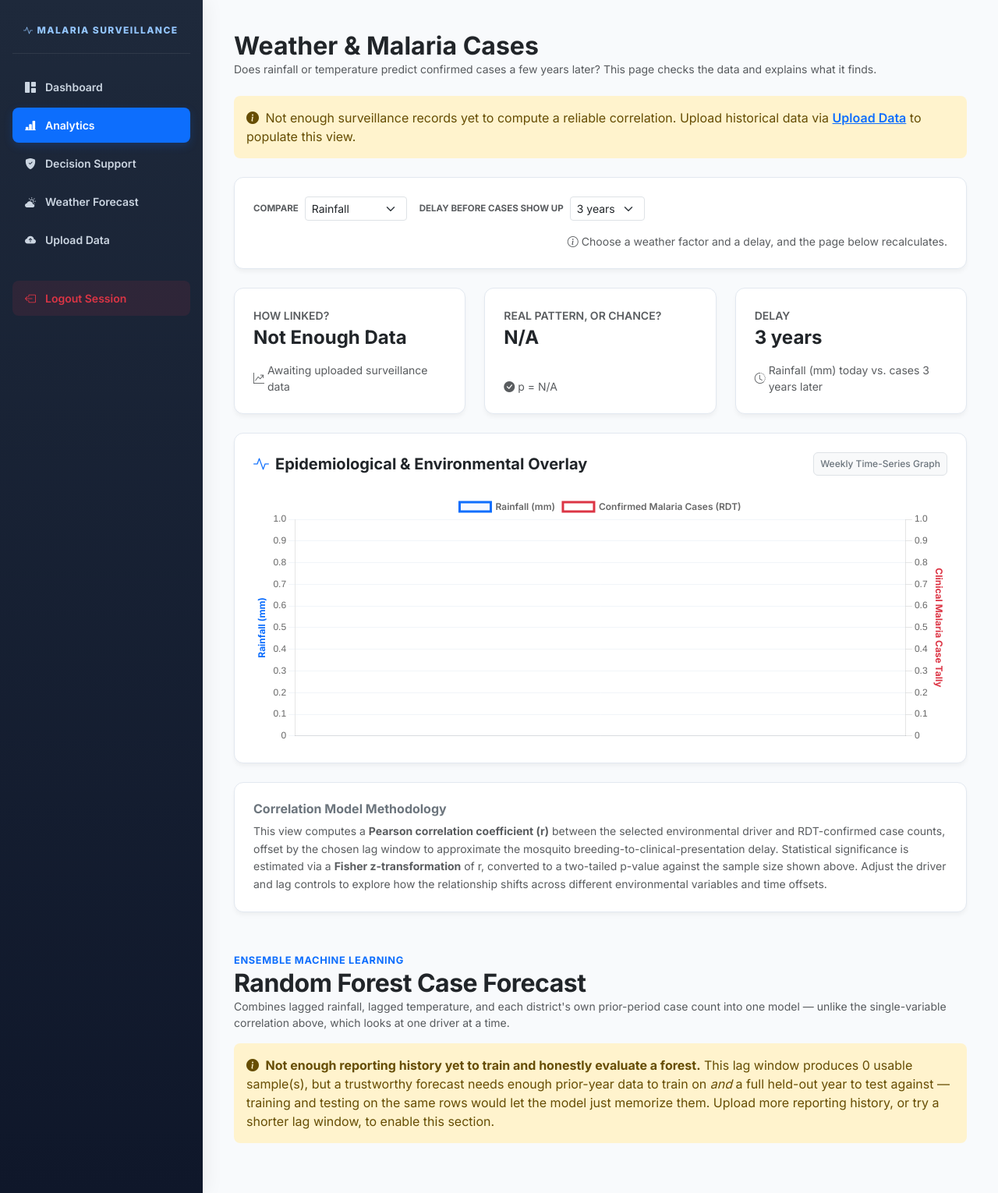
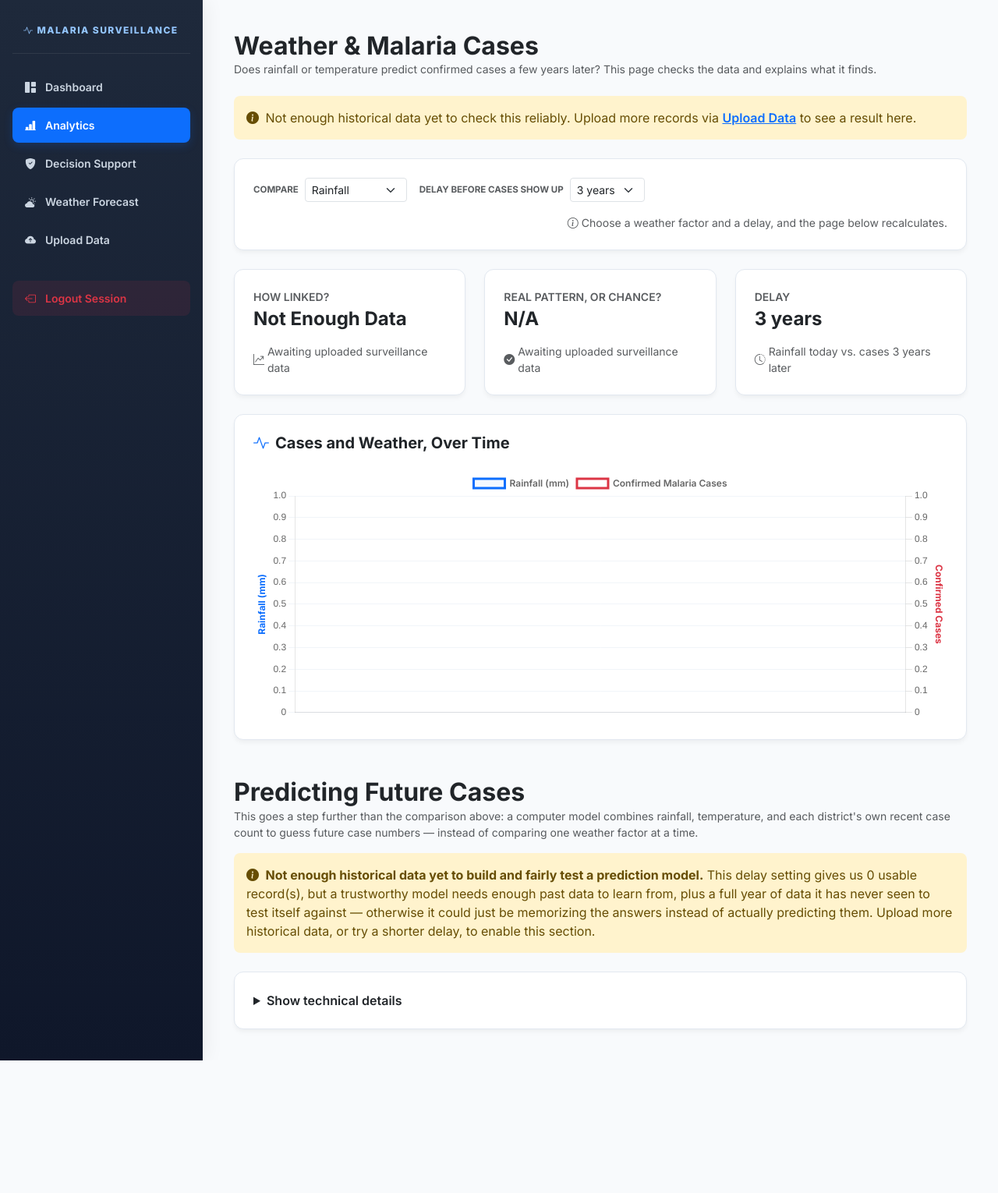
Before and after one commit to LadyStephania/Malaria-analytics-, a Django app: page /analytics/ in a window 1280 px wide. Shown: the whole page at 78% size. After the commit the page ends 1360 px from the top, so only its background shows below. Run offline with Django 5.2, Linux system fonts and the light colour scheme; the visitor is signed in with stand-in values (Sample User, id 1); data that the repository does not hold is empty.

Commit message:
Analytics: eliminate remaining jargon, move technical detail to an appendix
Follow-up to the previous plain-language pass - "r =", "p =", "Pearson
Correlation (R)", "Out-of-Sample R\xb2", "Mean Absolute Error", "Ensemble
Machine Learning", "time-based holdout", "Random Forest Regressor" etc.
were all still on the page, readable only to someone who already knows
what those terms mean.

- All three correlation stat cards, both alert-banner variants, and all
  three Random Forest stat cards rewritten in plain sentences - no
  formulas, no statistical vocabulary, nowhere on the visible page.
- Added _describe_forecast_accuracy() to translate the model's R\xb2 into
  a plain accuracy word ("Fairly accurate") plus a "captures ~X% of the
  pattern" sentence, instead of showing the bare coefficient.
- Random Forest feature names changed from "Rainfall (lagged)" /
  "Prior-period confirmed cases" to "Rainfall a while earlier" / "How
  many cases there were last time".
- Chart titles and legend labels plain-ified ("Cases and Weather, Over
  Time", "What Really Happened" vs "Model's Guess" instead of
  "Predicted vs. Actual").
- Both "Methodology" write-ups (correlation + prediction model) moved
  out of the main page flow into a single <details> "Show technical
  details" element at the bottom, collapsed by default - nothing lost,
  but nothing forced on a reader who just wants the plain-English
  answer. The real r/p/R\xb2/MAE numbers live there for anyone who wants
  them.

Verified: manage.py check, full 6-page smoke test, and an explicit scan
confirming zero jargon terms (Pearson, p-value, Fisher, Regressor, R\xb2,
holdout, etc.) appear anywhere outside the collapsed appendix.

Also: sourced real 2022 census population figures for all 116 Zambian
districts (previously only Chadiza and Lusaka had population on file,
which is why the Dashboard's district ranking mixed "X per 10,000" and
"X cases" formats inconsistently - every other district fell back to
raw counts for lack of a denominator). This is a live-database fix
only (db.sqlite3 isn't tracked in git), verified against known
malaria-burden geography (rural North-Western/Luapula districts now
correctly rank highest by rate, matching real NMEC reporting).

Co-Authored-By: Claude Sonnet 5 <noreply@anthropic.com>

```diff
--- a/core_project/malaria/templates/analytics.html
+++ b/core_project/malaria/templates/analytics.html
@@ -9,26 +9,24 @@
 {% if weather_unavailable %}
 <div class="alert alert-danger border-0 rounded-3 mb-4">
     <i class="bi bi-exclamation-octagon-fill me-1"></i>
-    <strong>This correlation can't be computed for your current data.</strong> The uploaded records don't carry real
-    rainfall/temperature figures — every row is sitting at the database default, with no variation for cases to
-    correlate against. This isn't a "not enough data yet" situation; it means the source import (e.g. an annual
-    NMEC/DHIS2 export) never included weather columns. The numbers below are not meaningful until a data source
-    with real historical rainfall/temperature per reporting period is uploaded.
+    <strong>We can't check this yet.</strong> The uploaded data doesn't include real rainfall or temperature
+    numbers — every record has the same placeholder value, so there's nothing to compare confirmed cases against.
+    This isn't a "not enough data" problem — it means whatever file was uploaded never had weather numbers in it
+    to begin with. This page will work once real rainfall/temperature figures are uploaded for each period.
 </div>
 {% elif weather_mostly_placeholder %}
 <div class="alert alert-warning border-0 rounded-3 mb-4">
     <i class="bi bi-exclamation-triangle-fill me-1"></i>
-    <strong>Treat this correlation with caution.</strong> About {{ placeholder_pct }}% of the records behind this
-    number carry a placeholder weather value rather than a real reading — likely from a case-only import (e.g. an
-    annual NMEC/DHIS2 export) mixed in alongside data that does have real rainfall/temperature. The r/p-value below
-    are real computations, but they're diluted by that placeholder share and shouldn't be treated as a reliable
-    read on the weather–case relationship.
+    <strong>Take the result below with caution.</strong> About {{ placeholder_pct }}% of the records used here
+    don't have a real rainfall/temperature reading — just a placeholder value standing in for missing data. The
+    result is still a real calculation, but it's watered down by that missing data, so treat it as a rough hint
+    rather than a solid conclusion.
 </div>
 {% elif not has_data %}
 <div class="alert alert-warning border-0 rounded-3 mb-4">
     <i class="bi bi-info-circle-fill me-1"></i>
-    Not enough surveillance records yet to compute a reliable correlation. Upload historical data via
-    <a href="{% url 'upload' %}" class="fw-semibold">Upload Data</a> to populate this view.
+    Not enough historical data yet to check this reliably. Upload more records via
+    <a href="{% url 'upload' %}" class="fw-semibold">Upload Data</a> to see a result here.
 </div>
 {% endif %}
 
@@ -79,7 +77,7 @@
             </div>
             <div class="mt-3 small text-muted d-flex align-items-center gap-1">
                 <i class="bi bi-graph-up-arrow"></i>
-                {% if weather_unavailable %}No real weather variation in this dataset{% elif has_data %}r = {{ correlation_r }} ({{ sample_size }} data points){% else %}Awaiting uploaded surveillance data{% endif %}
+                {% if weather_unavailable %}No real weather variation in this dataset{% elif has_data %}Based on {{ sample_size }} reporting periods{% else %}Awaiting uploaded surveillance data{% endif %}
             </div>
         </div>
     </div>
@@ -94,7 +92,7 @@
             </div>
             <div class="mt-3 small text-muted d-flex align-items-center gap-1">
                 <i class="bi bi-check-circle-fill"></i>
-                p = {{ p_value }}{% if is_significant %} — under 0.05 is the usual bar{% endif %}
+                {% if is_significant %}Very unlikely to be a coincidence{% elif plain_summary %}Could still just be luck{% else %}Awaiting uploaded surveillance data{% endif %}
             </div>
         </div>
     </div>
@@ -107,93 +105,79 @@
             </div>
             <div class="mt-3 small text-muted d-flex align-items-center gap-1">
                 <i class="bi bi-clock-history"></i>
-                {{ driver_label }} today vs. cases {{ lag_weeks }} {{ cadence_unit }}{{ lag_weeks|pluralize }} later
+                {{ plain_driver|capfirst }} today vs. cases {{ lag_weeks }} {{ cadence_unit }}{{ lag_weeks|pluralize }} later
             </div>
         </div>
     </div>
 </div>
 
-<!-- Interactive Chart Container -->
+<!-- Chart -->
 <div class="premium-card mb-4">
     <div class="d-flex justify-content-between align-items-center mb-4">
         <h5 class="fw-bold m-0 text-dark d-flex align-items-center gap-2">
             <i class="bi bi-activity text-primary"></i>
-            Epidemiological & Environmental Overlay
+            Cases and Weather, Over Time
         </h5>
-        <span class="badge bg-light text-secondary border p-2 fw-medium">Weekly Time-Series Graph</span>
     </div>
     <div style="position: relative; height: 320px; width: 100%;">
         <canvas id="timeLagCorrelationChart"></canvas>
     </div>
 </div>
 
-<!-- Technical Summary -->
-<div class="premium-card mb-4">
-    <h5 class="fw-bold text-secondary mb-2" style="font-size: 1rem;">Correlation Model Methodology</h5>
-    <p class="text-muted small mb-0" style="line-height: 1.6;">
-        This view computes a <strong>Pearson correlation coefficient (r)</strong> between the selected environmental
-        driver and RDT-confirmed case counts, offset by the chosen lag window to approximate the mosquito
-        breeding-to-clinical-presentation delay. Statistical significance is estimated via a
-        <strong>Fisher z-transformation</strong> of r, converted to a two-tailed p-value against the sample size shown
-        above. Adjust the driver and lag controls to explore how the relationship shifts across different
-        environmental variables and time offsets.
-    </p>
-</div>
-
-<!-- Random Forest Ensemble Forecast -->
+<!-- Automated Prediction -->
 <div class="mb-3 mt-5">
-    <span class="text-primary fw-bold text-uppercase small" style="font-size: 0.8rem; letter-spacing: 0.05em;">Ensemble Machine Learning</span>
-    <h2 class="fw-bold text-dark m-0" style="letter-spacing: -0.5px;">Random Forest Case Forecast</h2>
+    <h2 class="fw-bold text-dark m-0">Predicting Future Cases</h2>
     <p class="text-muted small mb-0">
-        Combines lagged rainfall, lagged temperature, and each district's own prior-period case count into one
-        model — unlike the single-variable correlation above, which looks at one driver at a time.
+        This goes a step further than the comparison above: a computer model combines rainfall, temperature, and
+        each district's own recent case count to guess future case numbers — instead of comparing one weather
+        factor at a time.
     </p>
 </div>
 
 {% if not rf_available %}
 <div class="alert alert-warning border-0 rounded-3 mb-4">
     <i class="bi bi-info-circle-fill me-1"></i>
-    <strong>Not enough reporting history yet to train and honestly evaluate a forest.</strong>
-    This lag window produces {{ rf_n_samples }} usable sample(s), but a trustworthy forecast needs enough
-    prior-year data to train on <em>and</em> a full held-out {{ cadence_unit }} to test against — training and
-    testing on the same rows would let the model just memorize them. Upload more reporting history, or try a
-    shorter lag window, to enable this section.
+    <strong>Not enough historical data yet to build and fairly test a prediction model.</strong>
+    This delay setting gives us {{ rf_n_samples }} usable record(s), but a trustworthy model needs enough past data
+    to learn from, plus a full {{ cadence_unit }} of data it has never seen to test itself against — otherwise it
+    could just be memorizing the answers instead of actually predicting them. Upload more historical data, or try
+    a shorter delay, to enable this section.
 </div>
 {% else %}
 <div class="row g-4 mb-4">
     <div class="col-12 col-md-4">
         <div class="premium-card h-100 d-flex flex-column justify-content-between">
             <div>
-                <span class="text-muted small text-uppercase fw-semibold d-block mb-1">Out-of-Sample R²</span>
-                <h3 class="fw-bold mb-0 text-dark" style="font-size: 2rem; letter-spacing: -0.5px;">{{ rf_r2 }}</h3>
+                <span class="text-muted small text-uppercase fw-semibold d-block mb-1">How Accurate?</span>
+                <h3 class="fw-bold mb-0 text-dark" style="font-size: 1.5rem;">{{ rf_accuracy_word }}</h3>
             </div>
-            <div class="mt-3 small text-success fw-semibold d-flex align-items-center gap-1">
+            <div class="mt-3 small text-muted d-flex align-items-center gap-1">
                 <i class="bi bi-graph-up-arrow"></i>
-                Evaluated on {{ rf_test_year }} only — a full {{ cadence_unit }} the model never trained on
+                {% if rf_r2_pct > 0 %}Captures about {{ rf_r2_pct }}% of the year-to-year pattern{% else %}Did no better than guessing last time's number{% endif %}
             </div>
         </div>
     </div>
     <div class="col-12 col-md-4">
         <div class="premium-card h-100 d-flex flex-column justify-content-between">
             <div>
-                <span class="text-muted small text-uppercase fw-semibold d-block mb-1">Mean Absolute Error</span>
-                <h3 class="fw-bold mb-0 text-dark" style="font-size: 2rem; letter-spacing: -0.5px;">±{{ rf_mae }}</h3>
+                <span class="text-muted small text-uppercase fw-semibold d-block mb-1">Typically Off By</span>
+                <h3 class="fw-bold mb-0 text-dark" style="font-size: 1.5rem;">&plusmn;{{ rf_mae }} cases</h3>
             </div>
-            <div class="mt-3 small text-muted fw-semibold d-flex align-items-center gap-1">
+            <div class="mt-3 small text-muted d-flex align-items-center gap-1">
                 <i class="bi bi-rulers"></i>
-                Average confirmed-case miss, in either direction, on {{ rf_test_year }}
+                On average, per district, in {{ rf_test_year }}
             </div>
         </div>
     </div>
     <div class="col-12 col-md-4">
         <div class="premium-card h-100 d-flex flex-column justify-content-between">
             <div>
-                <span class="text-muted small text-uppercase fw-semibold d-block mb-1">Train / Test Split</span>
-                <h3 class="fw-bold mb-0 text-dark" style="font-size: 2rem; letter-spacing: -0.5px;">{{ rf_n_train }} / {{ rf_n_test }}</h3>
+                <span class="text-muted small text-uppercase fw-semibold d-block mb-1">Tested Fairly?</span>
+                <h3 class="fw-bold mb-0 text-dark" style="font-size: 1.5rem;">Yes</h3>
             </div>
-            <div class="mt-3 small text-warning fw-semibold d-flex align-items-center gap-1">
+            <div class="mt-3 small text-muted d-flex align-items-center gap-1">
                 <i class="bi bi-clock-history"></i>
-                Trained on every {{ cadence_unit }} before {{ rf_test_year }}, tested only on {{ rf_test_year }}
+                Learned from {{ rf_n_train }} older records, then tested on {{ rf_n_test }} records from {{ rf_test_year }} it had never seen
             </div>
         </div>
     </div>
@@ -204,7 +188,7 @@
         <div class="premium-card h-100">
             <div class="d-flex justify-content-between align-items-center mb-3">
                 <h5 class="fw-bold m-0 text-dark d-flex align-items-center gap-2">
-                    <i class="bi bi-bar-chart-steps text-primary"></i> Feature Importance
+                    <i class="bi bi-bar-chart-steps text-primary"></i> What It Relies On Most
                 </h5>
             </div>
             {% for name, pct in rf_feature_importance %}
@@ -219,9 +203,9 @@
             </div>
             {% endfor %}
             <p class="text-muted mt-3 mb-0" style="font-size: 0.72rem;">
-                How much each input reduced prediction error across the forest's trees. District identity is not a
-                feature — with only a few records per district, the model would otherwise just memorize each
-                district's baseline instead of learning a transferable pattern.
+                How much each factor shapes the model's guess. A district's own name/identity isn't one of the
+                factors — with only a few records per district, the model would just memorize each district's
+                usual numbers instead of learning something that works for districts it hasn't seen much of.
             </p>
         </div>
     </div>
@@ -229,7 +213,7 @@
         <div class="premium-card h-100">
             <div class="d-flex justify-content-between align-items-center mb-3">
                 <h5 class="fw-bold m-0 text-dark d-flex align-items-center gap-2">
-                    <i class="bi bi-check2-square text-primary"></i> Predicted vs. Actual — {{ rf_test_year }}
+                    <i class="bi bi-check2-square text-primary"></i> Guess vs. Reality — {{ rf_test_year }}
                 </h5>
                 <span class="badge bg-light text-secondary border p-2 fw-medium">Top {{ rf_avp_shown }} of {{ rf_n_test }} Districts</span>
             </div>
@@ -237,25 +221,41 @@
                 <canvas id="rfActualVsPredictedChart"></canvas>
             </div>
             <p class="text-muted mt-2 mb-0" style="font-size: 0.72rem;">
-                Ranked by actual confirmed cases, highest first — the districts a response team would check the
-                model's judgment against first.
+                Highest-case districts first — the ones a response team would check the model's guess against first.
             </p>
         </div>
     </div>
 </div>
+{% endif %}
 
-<div class="premium-card mb-4">
-    <h5 class="fw-bold text-secondary mb-2" style="font-size: 1rem;">Random Forest Methodology</h5>
-    <p class="text-muted small mb-0" style="line-height: 1.6;">
-        A <strong>Random Forest Regressor</strong> (200 trees, depth-limited to guard against overfitting on a
-        dataset this size) is trained to predict a district's confirmed cases from rainfall and temperature lagged
-        by the same window selected above, plus that district's own prior-period case count. Unlike the correlation
-        panel, it's evaluated with a <strong>time-based holdout</strong> — trained only on {{ cadence_unit }}s before
-        {{ rf_test_year }}, then scored strictly on {{ rf_test_year }}, data it never saw during training — so the R²
-        and MAE above reflect genuine forecasting skill on unseen data, not fit to data it already memorized.
-    </p>
-</div>
-{% endif %}
+<!-- Technical details, collapsed by default: everything above is plain-language;
+     the full statistical/model methodology lives here for anyone who wants it. -->
+<details class="premium-card mt-2">
+    <summary class="fw-semibold text-dark" style="cursor: pointer;">Show technical details</summary>
+    <div class="mt-3">
+        <h6 class="fw-bold text-secondary mb-2" style="font-size: 0.85rem;">Correlation</h6>
+        <p class="text-muted small" style="line-height: 1.6;">
+            This page computes a <strong>Pearson correlation coefficient (r)</strong> between the selected
+            environmental driver and RDT-confirmed case counts, offset by the chosen lag window to approximate the
+            mosquito breeding-to-clinical-presentation delay. Statistical significance is estimated via a
+            <strong>Fisher z-transformation</strong> of r, converted to a two-tailed p-value against the sample
+            size shown above.
+            {% if has_data %}Current result: r = {{ correlation_r }}, p = {{ p_value }}, n = {{ sample_size }}.{% endif %}
+        </p>
+        {% if rf_available %}
+        <h6 class="fw-bold text-secondary mb-2 mt-3" style="font-size: 0.85rem;">Prediction model</h6>
+        <p class="text-muted small mb-0" style="line-height: 1.6;">
+            A <strong>Random Forest Regressor</strong> (200 trees, depth-limited to guard against overfitting on a
+            dataset this size) is trained to predict a district's confirmed cases from rainfall and temperature
+            lagged by the same window selected above, plus that district's own prior-period case count. It's
+            evaluated with a <strong>time-based holdout</strong> — trained only on {{ cadence_unit }}s before
+            {{ rf_test_year }}, then scored strictly on {{ rf_test_year }}, data it never saw during training.
+            Current result: R&sup2; = {{ rf_r2 }}, MAE = &plusmn;{{ rf_mae }}, trained on {{ rf_n_train }} records,
+            tested on {{ rf_n_test }}.
+        </p>
+        {% endif %}
+    </div>
+</details>
 {% endblock %}
 
 {% block scripts %}
@@ -281,7 +281,7 @@ document.addEventListener("DOMContentLoaded", function () {
                     fill: true
                 },
                 {
-                    label: 'Confirmed Malaria Cases (RDT)',
+                    label: 'Confirmed Malaria Cases',
                     data: {{ chart_cases_json|safe }},
                     borderColor: '#dc3545',
                     backgroundColor: 'transparent',
@@ -310,7 +310,7 @@ document.addEventListener("DOMContentLoaded", function () {
                 yEpidemiology: {
                     type: 'linear',
                     position: 'right',
-                    title: { display: true, text: 'Clinical Malaria Case Tally', color: '#dc3545', font: { weight: 'bold', family: 'Inter' } },
+                    title: { display: true, text: 'Confirmed Cases', color: '#dc3545', font: { weight: 'bold', family: 'Inter' } },
                     grid: { drawOnChartArea: false }
                 }
             }
@@ -326,13 +326,13 @@ document.addEventListener("DOMContentLoaded", function () {
                 labels: {{ rf_avp_labels_json|default:"[]"|safe }},
                 datasets: [
                     {
-                        label: 'Actual Confirmed Cases',
+                        label: 'What Really Happened',
                         data: {{ rf_avp_actual_json|default:"[]"|safe }},
                         backgroundColor: 'rgba(220, 53, 69, 0.75)',
                         borderRadius: 4
                     },
                     {
-                        label: 'Random Forest Prediction',
+                        label: "Model's Guess",
                         data: {{ rf_avp_predicted_json|default:"[]"|safe }},
                         backgroundColor: 'rgba(13, 110, 253, 0.55)',
                         borderRadius: 4
--- a/core_project/malaria/views.py
+++ b/core_project/malaria/views.py
@@ -374,7 +374,24 @@ def _describe_correlation(r_value, p_value, plain_driver, lag_periods, cadence_u
 
 _RF_MIN_TRAIN = 20
 _RF_MIN_TEST = 5
-_RF_FEATURE_NAMES = ['Rainfall (lagged)', 'Temperature (lagged)', 'Prior-period confirmed cases']
+_RF_FEATURE_NAMES = ['Rainfall a while earlier', 'Temperature a while earlier', 'How many cases there were last time']
+
+# (upper bound, plain-language accuracy word) — how much of the year-to-year
+# pattern the model's R² captures, in words instead of a bare statistic.
+_RF_ACCURACY_BANDS = [
+    (0.0, 'Not yet accurate'),
+    (0.3, 'Slightly accurate'),
+    (0.6, 'Somewhat accurate'),
+    (0.8, 'Fairly accurate'),
+    (1.01, 'Highly accurate'),
+]
+
+
+def _describe_forecast_accuracy(r2):
+    """Plain-language read on the forecast model's R² — see _RF_ACCURACY_BANDS."""
+    if r2 <= 0:
+        return 'Not yet accurate'
+    return next(word for ceiling, word in _RF_ACCURACY_BANDS if r2 < ceiling)
 
 
 def _random_forest_forecast(lag_periods):
@@ -562,6 +579,8 @@ def analytics_view(request):
         'rf_available': rf['available'],
         'rf_n_samples': rf.get('n_samples'),
         'rf_r2': f"{rf['r2']:.2f}" if rf.get('available') else None,
+        'rf_r2_pct': round(rf['r2'] * 100) if rf.get('available') else None,
+        'rf_accuracy_word': _describe_forecast_accuracy(rf['r2']) if rf.get('available') else None,
         'rf_mae': f"{rf['mae']:.1f}" if rf.get('available') else None,
         'rf_n_train': rf.get('n_train'),
         'rf_n_test': rf.get('n_test'),
```
